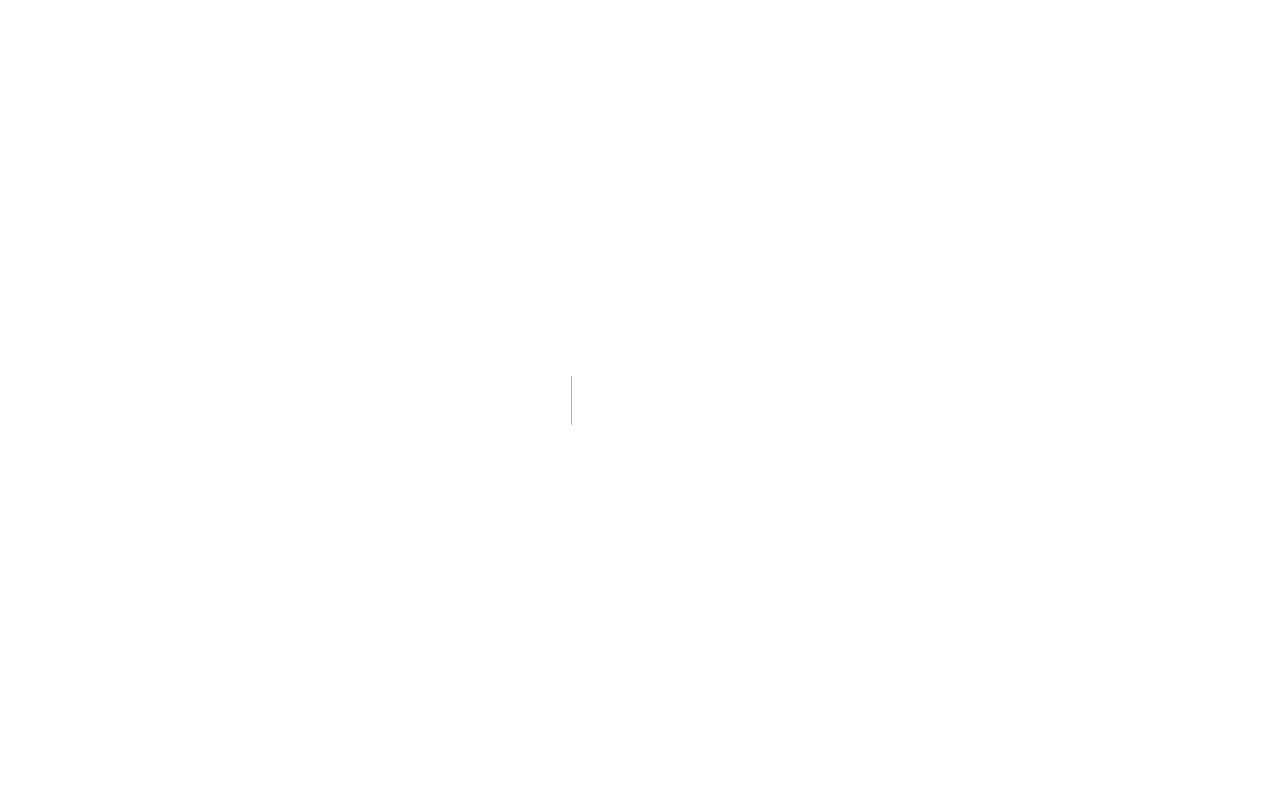
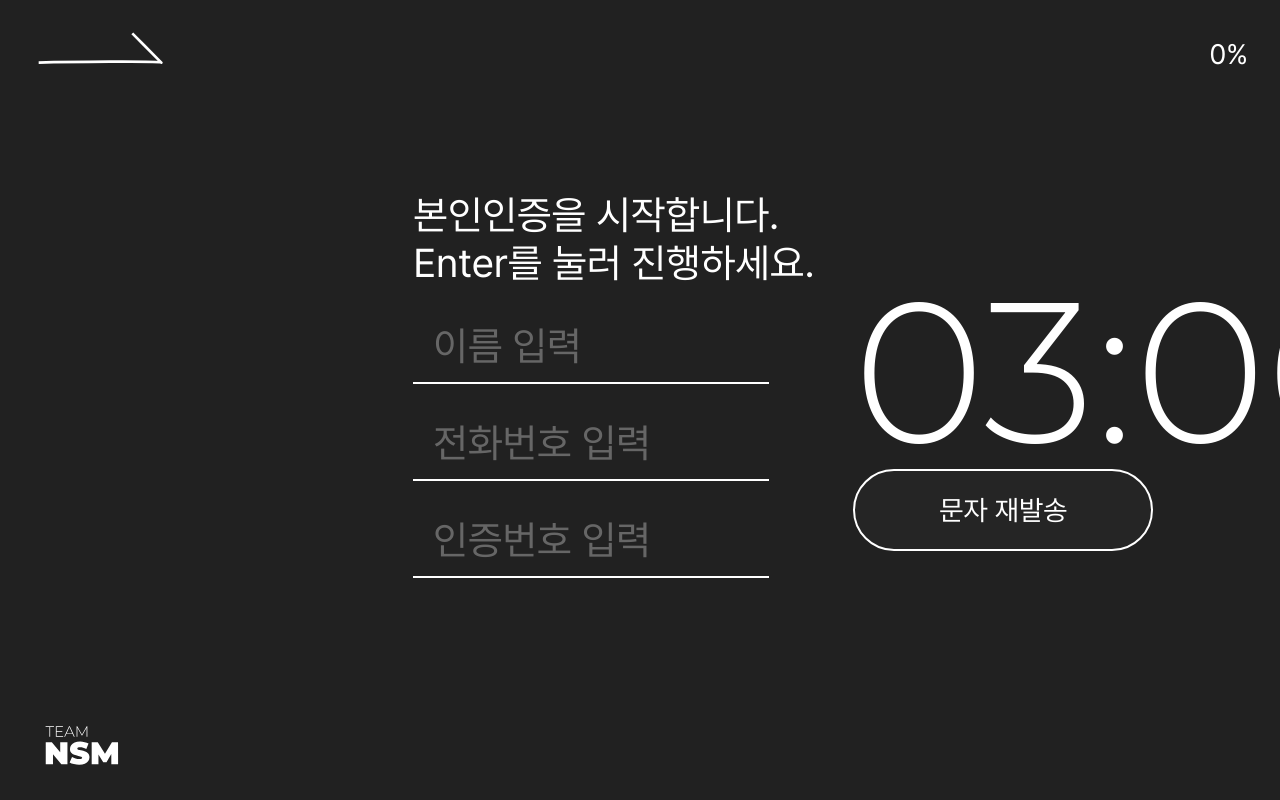
Before and after one commit to imzeze/mbtisurvey2022-client, a Next.js app: page /auth in a window 1280 px wide. Before the commit this address had no page. Built offline with nearby package versions, Linux system fonts and the light colour scheme.

Commit message:
Refactor: 글꼴 수정 및 main css 수정

```diff
--- /dev/null
+++ b/src/components/auth/AuthPresenter.tsx
@@ -0,0 +1,34 @@
+/** @jsxImportSource @emotion/react */
+import { jsx } from '@emotion/react';
+import { Button, Input } from '../common';
+import { Title, InputContainer, InputBox, Time } from './AuthStyled';
+
+const AuthPresenter = () => {
+    return (
+        <>
+            <InputContainer>
+                <Title>
+                    <div>본인인증을 시작합니다.</div>
+                    <div> Enter를 눌러 진행하세요.</div>
+                </Title>
+                <InputBox>
+                    <div>
+                        <Input placeholder="이름 입력" />
+                    </div>
+                    <div>
+                        <Input placeholder="전화번호 입력" />
+                    </div>
+                    <div>
+                        <Input placeholder="인증번호 입력" />
+                    </div>
+                </InputBox>
+            </InputContainer>
+            <div css={{ flex: 1, overflow: 'hidden' }}>
+                <Time>03:00</Time>
+                <Button>문자 재발송</Button>
+            </div>
+        </>
+    );
+};
+
+export default AuthPresenter;
--- /dev/null
+++ b/src/components/auth/AuthStyled.tsx
@@ -0,0 +1,35 @@
+import styled from '@emotion/styled';
+
+export const Title = styled.div`
+    width: 440px;
+    margin-bottom: 32px;
+    font-size: 40px;
+    font-weight: 400;
+
+    > div {
+        line-height: 48px;
+    }
+`;
+
+export const InputBox = styled.div`
+    width: 440px;
+
+    > div {
+        margin-bottom: 32px;
+    }
+`;
+
+export const InputContainer = styled.div`
+    flex: 2;
+    display: flex;
+    flex-direction: column;
+    align-items: flex-end;
+`;
+
+export const Time = styled.div`
+    font-family: Montserrat;
+    font-weight: 300;
+    font-size: 200px;
+    white-space: pre;
+    height: 220px;
+`;
--- a/src/components/common/index.ts
+++ b/src/components/common/index.ts
@@ -1,4 +1,5 @@
 import Button from './Button';
 import Image from './Image';
+import Input from './Input';
 
-export { Image, Button };
+export { Image, Button, Input };
--- a/src/components/layout/Layout.tsx
+++ b/src/components/layout/Layout.tsx
@@ -4,9 +4,9 @@ import COLOR from '../../assets/consts/color';
 
 interface LayoutProps {
     children: React.ReactNode;
-    showHeader?: Boolean;
-    showFooter?: Boolean;
-    showNav?: Boolean;
+    showHeader?: boolean;
+    showFooter?: boolean;
+    showNav?: boolean;
 }
 
 const Container = styled.div`
@@ -18,7 +18,6 @@ const Layout = ({
     children,
     showHeader = true,
     showFooter = true,
-    showNav = true,
 }: LayoutProps) => {
     return (
         <Container>
--- /dev/null
+++ b/src/pages/auth/index.tsx
@@ -0,0 +1,14 @@
+import AuthPresenter from '../../components/auth/AuthPresenter';
+import { Layout, Template } from '../../components/layout';
+
+const AuthPage = () => {
+    return (
+        <Layout>
+            <Template padding="140px 0" minHeight="100vh">
+                <AuthPresenter />
+            </Template>
+        </Layout>
+    );
+};
+
+export default AuthPage;
--- a/styles/GlobalStyle.ts
+++ b/styles/GlobalStyle.ts
@@ -33,31 +33,31 @@ const GlobalStyle = css`
     @font-face {
         font-family: 'Montserrat';
         font-weight: 700;
-        src: url('fonts/Montserrat-Bold.ttf') format('ttf');
+        src: url('fonts/Montserrat-Bold.ttf') format('truetype');
         font-display: fallback;
     }
     @font-face {
         font-family: 'Montserrat';
         font-weight: 500;
-        src: url('fonts/Montserrat-Medium.ttf') format('ttf');
+        src: url('fonts/Montserrat-Medium.ttf') format('truetype');
         font-display: fallback;
     }
     @font-face {
         font-family: 'Montserrat';
         font-weight: 400;
-        src: url('fonts/Montserrat-Regular.ttf') format('ttf');
+        src: url('fonts/Montserrat-Regular.ttf') format('truetype');
         font-display: fallback;
     }
     @font-face {
         font-family: 'Montserrat';
         font-weight: 300;
-        src: url('fonts/Montserrat-Light.ttf') format('ttf');
+        src: url('fonts/Montserrat-Light.ttf') format('truetype');
         font-display: fallback;
     }
     @font-face {
         font-family: 'Montserrat';
         font-weight: 200;
-        src: url('fonts/Montserrat-Thin.ttf') format('ttf');
+        src: url('fonts/Montserrat-Thin.ttf') format('truetype');
         font-display: fallback;
     }
 
```
Also changed, not shown: src/components/main/MainPresenter.tsx (+21 -151 lines), src/components/main/MainStyled.tsx (+138 -0 lines).
